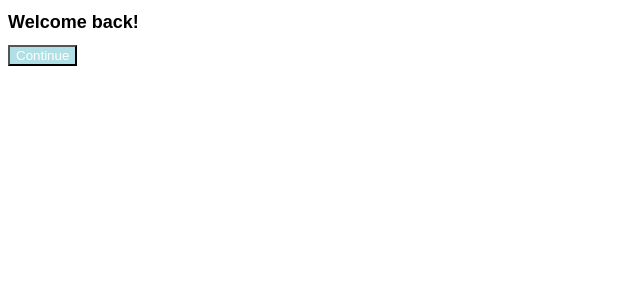
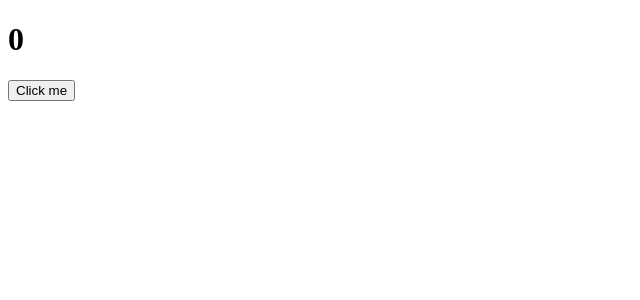
Before and after one commit to kamja44/studyReact, a React (Create React App) app in the folder react-for-biggener/: page / in a window 1280 px wide. Shown: the top 300 px of the page, without its empty margins (0-640 px from the left). Built offline with nearby package versions, Linux system fonts and the light colour scheme.

Commit message:
useEffect
import {useEffect} from "react"

useEffect(함수,배열);
useEffect의 첫 번째 argument의 함수는 state가 변경되어도 실행되지 않는다. 즉, 단 한번만 실행된다.

```diff
--- a/react-for-biggener/src/App.js
+++ b/react-for-biggener/src/App.js
@@ -1,11 +1,15 @@
 import Button from "./Button";
-import styles from "./App.module.css";
+import {useState, useEffect} from "react";
 
 function App() {
+  const [counter, setValue] = useState(0);
+  const onClick = () => setValue((current) => current + 1);
+  console.log("i run all the time");
+  useEffect(() => console.log("call the API"), []);
   return (
     <div>
-      <h1 className={styles.title}>Welcome back!</h1>
-      <Button text={"Continue"} />
+      <h1>{counter}</h1>
+      <Button text={"Click me"} onClick={onClick} />
     </div>
   );
 }
--- a/react-for-biggener/src/App.module.css
+++ /dev/null
@@ -1,4 +0,0 @@
-.title{
-    font-family:Arial, Helvetica, sans-serif;
-    font-size: 18px;
-}
--- a/react-for-biggener/src/Button.js
+++ b/react-for-biggener/src/Button.js
@@ -1,9 +1,8 @@
 import PropTypes from "prop-types";
-import styles from "./Button.module.css";
 
-function Button({text}){
+function Button({text, onClick}){
     return(
-        <button className={styles.btn}>{text}</button>
+        <button onClick={onClick}>{text}</button>
     );
 }
 // Button.PropTypes = {
--- a/react-for-biggener/src/Button.module.css
+++ /dev/null
@@ -1,4 +0,0 @@
-.btn{
-    color: white;
-    background-color: powderblue;
-}
--- a/react-for-biggener/src/index.js
+++ b/react-for-biggener/src/index.js
@@ -4,7 +4,7 @@ import App from './App';
 
 const root = ReactDOM.createRoot(document.querySelector("#root"));
 root.render(
-  <React.StrictMode>
+  // <React.StrictMode>
     <App />
-  </React.StrictMode>
+  // </React.StrictMode>
 );
```
